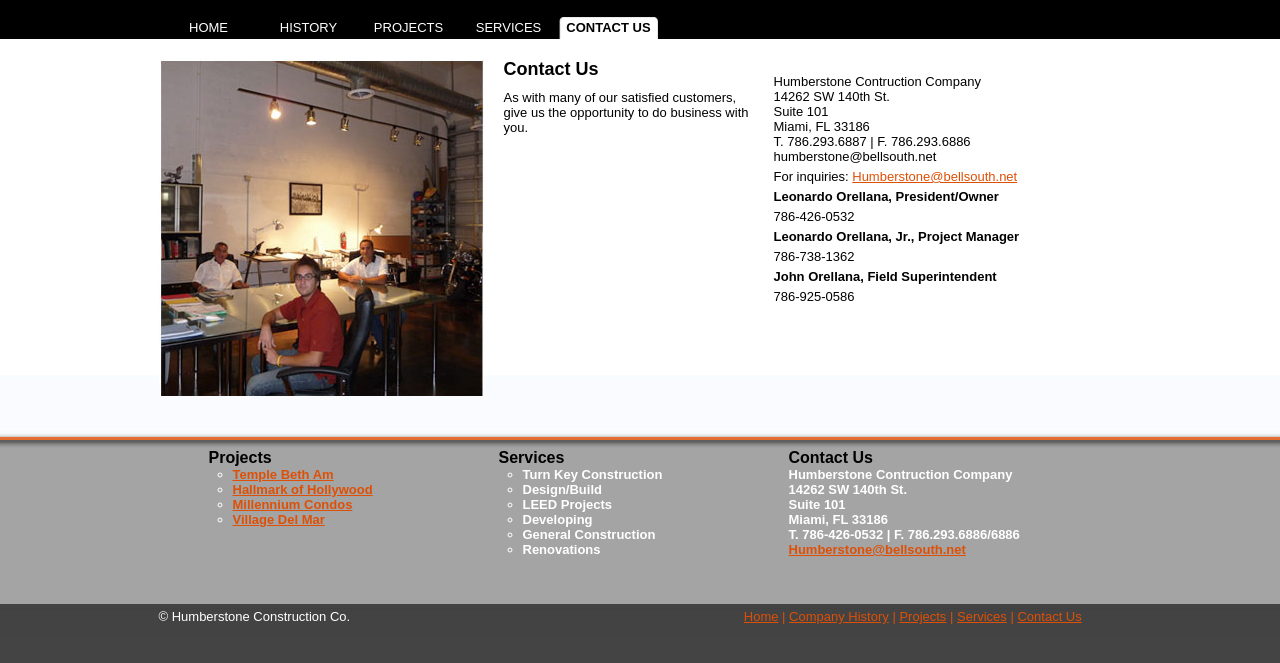
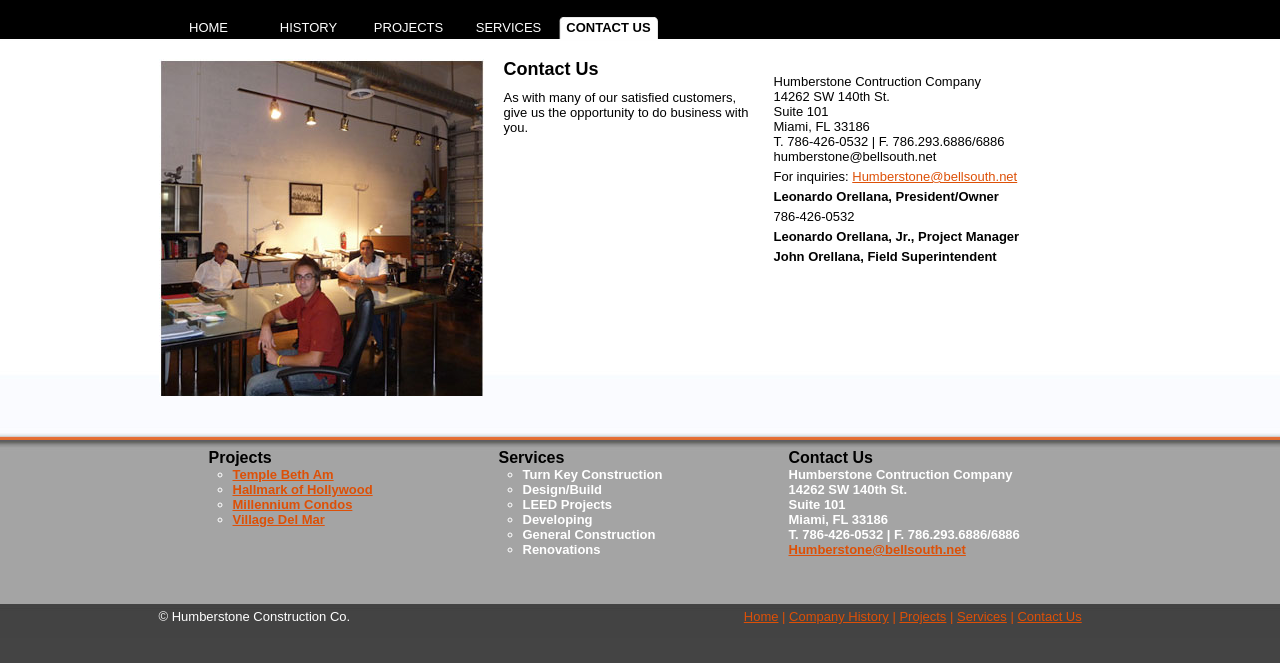
Before and after one commit to cjeria/humberstone.github.io, a plain HTML site: page contact.html in a window 1280 px wide. Shown: the part 125-788 px from the top of the page. Drawn offline with Linux system fonts and the light colour scheme.

Commit message:
Update contact.html

```diff
--- a/contact.html
+++ b/contact.html
@@ -38,7 +38,7 @@
                         <li>14262 SW 140th St. </li>
                         <li>Suite 101</li>
                         <li>Miami, FL 33186</li>
-                        <li>T. 786.293.6887 | F. 786.293.6886</li>
+                        <li>T. 786-426-0532 | F. 786.293.6886/6886</li>
                         <li>humberstone@bellsouth.net</li>
                     </ul>
 
@@ -48,10 +48,8 @@
 <p>786-426-0532</p>
 
 <p><b>Leonardo Orellana, Jr., Project Manager</b></p>
-<p>786-738-1362</p>
 
 <p><b>John Orellana, Field Superintendent</b></p>
-<p>786-925-0586</p>
 
 
 
```
